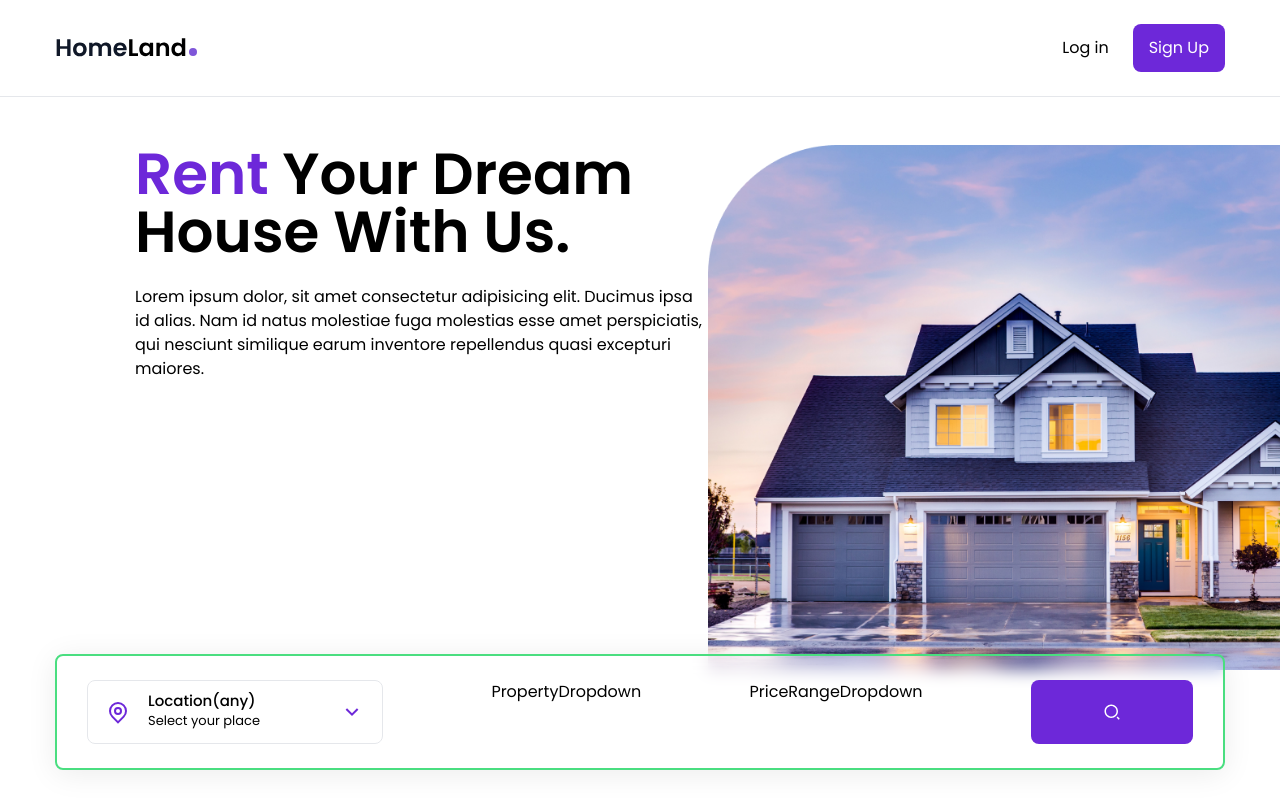
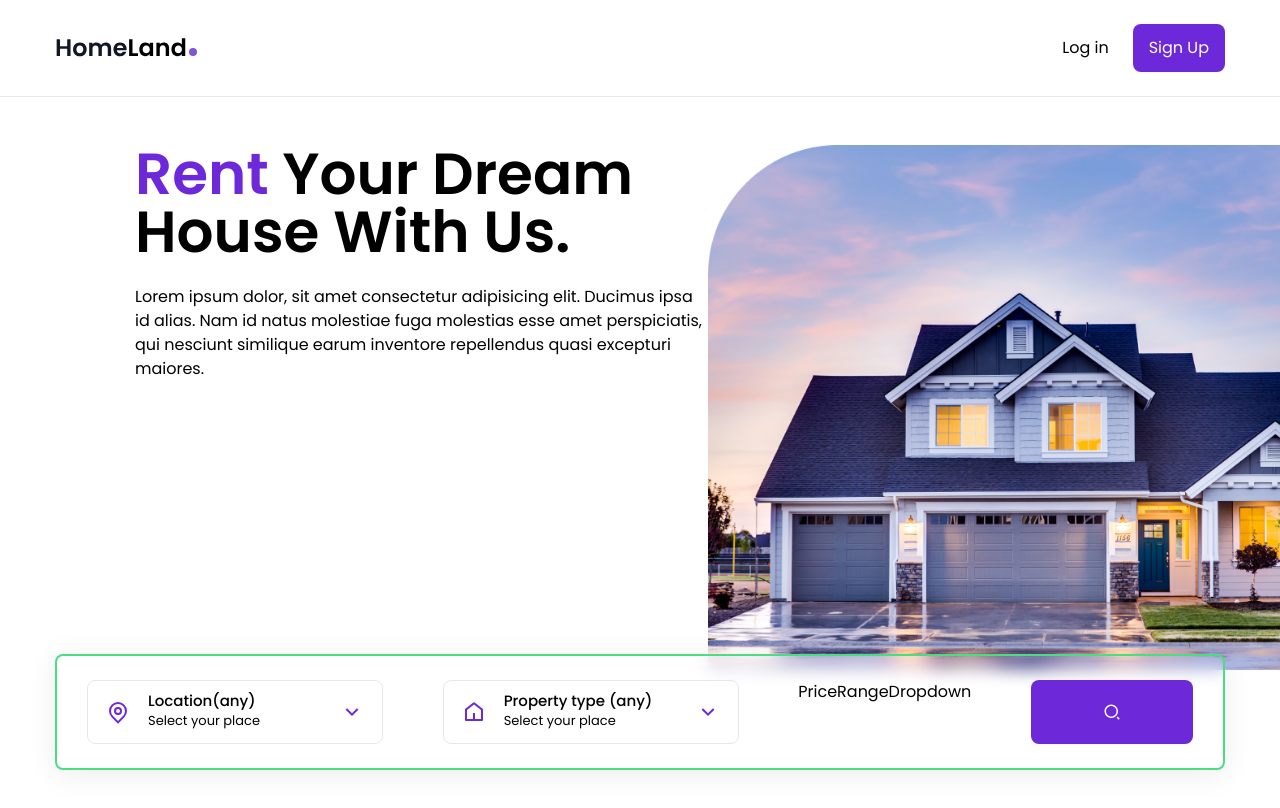
Before and after one commit to alexangria1992/real-estate-landing-page, a React (Create React App) app: page / in a window 1280 px wide. Shown: the top 808 px of the page. Built offline with nearby package versions, Linux system fonts and the light colour scheme.

Commit message:
Price Range Dropdown

```diff
--- a/src/components/HouseContext.js
+++ b/src/components/HouseContext.js
@@ -28,6 +28,21 @@
     setCountries(uniqueCountries);
   }, []);
 
+  //Return all properties
+  useEffect(() => {
+    const allProperties = houses.map((house) => {
+      return house.type;
+    });
+    console.log(allProperties);
+
+    //Remove Duplicates
+    const uniqueProperties = ["Location (any)", ...new Set(allProperties)];
+    console.log(allProperties);
+
+    // set Countries state
+    setProperties(uniqueProperties);
+  }, []);
+
   return (
     <HouseContext.Provider
       value={{
--- a/src/components/PropertyDropdown.js
+++ b/src/components/PropertyDropdown.js
@@ -1,7 +1,49 @@
-import React from "react";
+import React, { useContext, useState } from "react";
+import { HouseContext } from "./HouseContext";
+import { Menu } from "@headlessui/react";
+import { RiHome5Line, RiArrowDownSLine, RiArrowUpSLine } from "react-icons/ri";
 
 const PropertyDropdown = () => {
-  return <div>PropertyDropdown</div>;
+  const [isOpen, setIsOpen] = useState(false);
+  const { property, setProperty, properties } = useContext(HouseContext);
+  console.log(properties);
+  return (
+    <Menu as="div" className="dropdown relative">
+      <Menu.Button
+        onClick={() => setIsOpen(!isOpen)}
+        className="dropdown-btn w-full text-left"
+      >
+        <RiHome5Line className="dropdown-icon-primary" />
+        <div>
+          <div className="text-[15px] font-medium leading-tight">
+            {property}
+          </div>
+          <div className="text-[13px]">Select your place</div>
+        </div>
+
+        {isOpen ? (
+          <RiArrowUpSLine className="dropdown-icon-secondary" />
+        ) : (
+          <RiArrowDownSLine className="dropdown-icon-secondary" />
+        )}
+      </Menu.Button>
+
+      <Menu.Items className="dropdown-menu">
+        {properties.map((property, index) => {
+          return (
+            <Menu.Item
+              onClick={() => setProperty(property)}
+              className="cursor-pointer hover:text-violet-700 transition"
+              as="li"
+              key={index}
+            >
+              {property}
+            </Menu.Item>
+          );
+        })}
+      </Menu.Items>
+    </Menu>
+  );
 };
 
 export default PropertyDropdown;
--- a/src/data.js
+++ b/src/data.js
@@ -184,8 +184,8 @@
   },
   {
     id: 7,
-    type: "Apartament",
-    name: "Apartament 1",
+    type: "Apartment",
+    name: "Apartment 1",
     description:
       "Lorem ipsum dolor sit amet consectetur adipisicing elit. Amet, illoat. Repudiandae ratione impedit delectus consectetur. Aspernaturvero obcaecati placeat ab distinctio unde ipsam molestias atqueratione delectus blanditiis nemo eius dignissimos doloremque quaealiquid maiores id tempore consequatur, quod pariatur saepe.",
     image: Apartment1,
@@ -205,8 +205,8 @@
   },
   {
     id: 8,
-    type: "Apartament",
-    name: "Apartament 2",
+    type: "Apartment",
+    name: "Apartment 2",
     description:
       "Lorem ipsum dolor sit amet consectetur adipisicing elit. Amet, illoat. Repudiandae ratione impedit delectus consectetur. Aspernaturvero obcaecati placeat ab distinctio unde ipsam molestias atqueratione delectus blanditiis nemo eius dignissimos doloremque quaealiquid maiores id tempore consequatur, quod pariatur saepe.",
     image: Apartment2,
@@ -226,8 +226,8 @@
   },
   {
     id: 9,
-    type: "Apartament",
-    name: "Apartament 3",
+    type: "Apartment",
+    name: "Apartment 3",
     description:
       "Lorem ipsum dolor sit amet consectetur adipisicing elit. Amet, illoat. Repudiandae ratione impedit delectus consectetur. Aspernaturvero obcaecati placeat ab distinctio unde ipsam molestias atqueratione delectus blanditiis nemo eius dignissimos doloremque quaealiquid maiores id tempore consequatur, quod pariatur saepe.",
     image: Apartment3,
@@ -373,8 +373,8 @@
   },
   {
     id: 16,
-    type: "Apartament",
-    name: "Apartament 16",
+    type: "Apartment",
+    name: "Apartment 16",
     description:
       "Lorem ipsum dolor sit amet consectetur adipisicing elit. Amet, illoat. Repudiandae ratione impedit delectus consectetur. Aspernaturvero obcaecati placeat ab distinctio unde ipsam molestias atqueratione delectus blanditiis nemo eius dignissimos doloremque quaealiquid maiores id tempore consequatur, quod pariatur saepe.",
     image: Apartment4,
@@ -394,8 +394,8 @@
   },
   {
     id: 17,
-    type: "Apartament",
-    name: "Apartament 17",
+    type: "Apartment",
+    name: "Apartment 17",
     description:
       "Lorem ipsum dolor sit amet consectetur adipisicing elit. Amet, illoat. Repudiandae ratione impedit delectus consectetur. Aspernaturvero obcaecati placeat ab distinctio unde ipsam molestias atqueratione delectus blanditiis nemo eius dignissimos doloremque quaealiquid maiores id tempore consequatur, quod pariatur saepe.",
     image: Apartment5,
@@ -415,8 +415,8 @@
   },
   {
     id: 18,
-    type: "Apartament",
-    name: "Apartament 18",
+    type: "Apartment",
+    name: "Apartment 18",
     description:
       "Lorem ipsum dolor sit amet consectetur adipisicing elit. Amet, illoat. Repudiandae ratione impedit delectus consectetur. Aspernaturvero obcaecati placeat ab distinctio unde ipsam molestias atqueratione delectus blanditiis nemo eius dignissimos doloremque quaealiquid maiores id tempore consequatur, quod pariatur saepe.",
     image: Apartment6,
```
